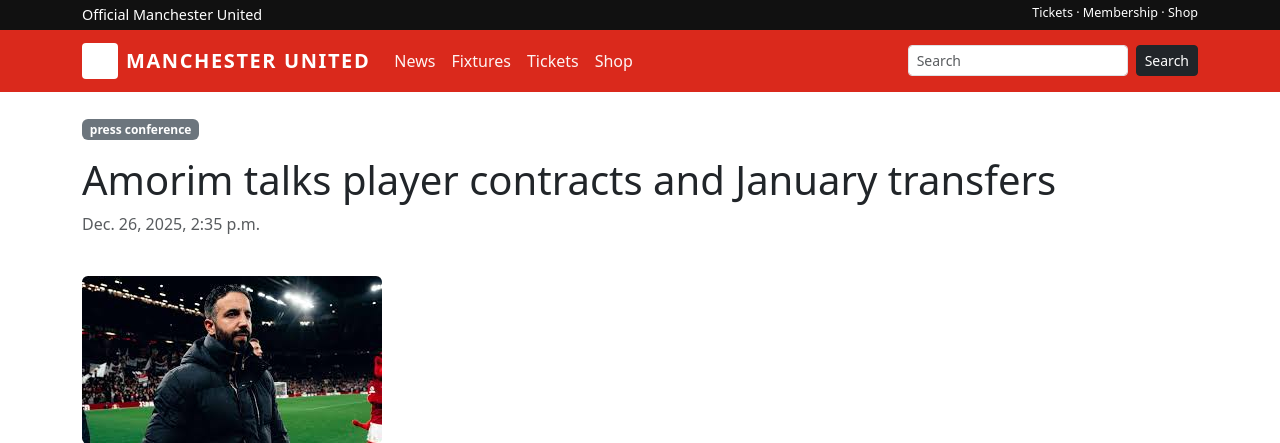
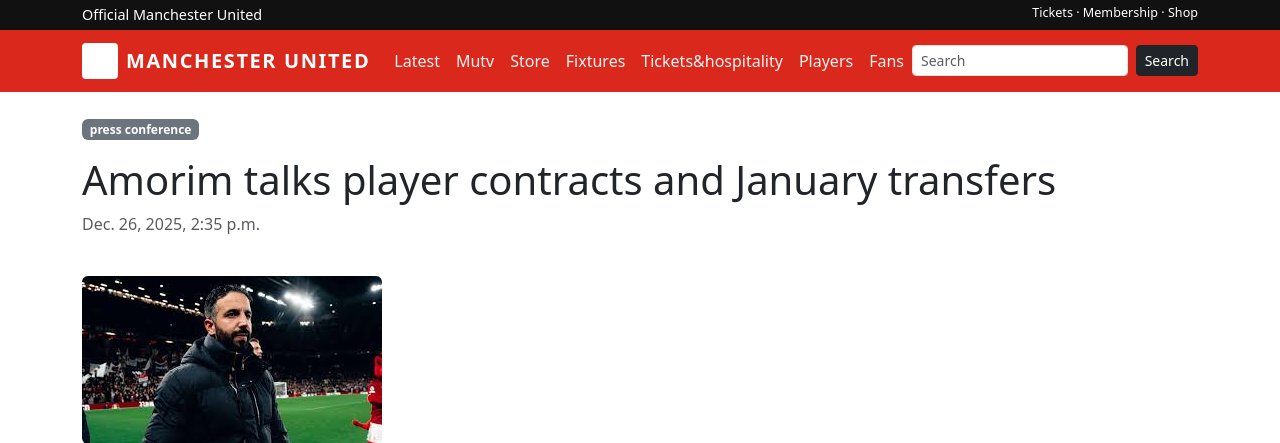
Before and after one commit to sami2995/manunited, a Django app: page /article/3/ in a window 1280 px wide. Shown: the top 443 px of the page. Run offline with Django 5.2, Linux system fonts and the light colour scheme; data comes from the database, SQL or seed files in the repository; both versions use the stored data as it was after the commit.

Commit message:
Update navigation links and fix article detail URL in templates

```diff
--- a/manunited_clone/news/templates/base.html
+++ b/manunited_clone/news/templates/base.html
@@ -35,10 +35,16 @@
 
       <div class="collapse navbar-collapse" id="navMain">
         <ul class="navbar-nav me-auto mb-2 mb-lg-0">
-          <li class="nav-item"><a class="nav-link" href="#">News</a></li>
+          <li class="nav-item"><a class="nav-link" href="#">Latest</a></li>
+          <li class="nav-item"><a class="nav-link" href="#">Mutv</a></li>
+
+          <li class="nav-item"><a class="nav-link" href="#">Store</a></li>
           <li class="nav-item"><a class="nav-link" href="#">Fixtures</a></li>
-          <li class="nav-item"><a class="nav-link" href="#">Tickets</a></li>
-          <li class="nav-item"><a class="nav-link" href="#">Shop</a></li>
+          <li class="nav-item"><a class="nav-link" href="#">Tickets&hospitality</a></li>
+        <li class="nav-item"><a class="nav-link" href="#">Players</a></li>
+
+        <li class="nav-item"><a class="nav-link" href="#">Fans</a></li>
+
         </ul>
         <form class="d-flex" role="search">
           <input class="form-control form-control-sm me-2" type="search" placeholder="Search" aria-label="Search">
--- a/manunited_clone/news/templates/home.html
+++ b/manunited_clone/news/templates/home.html
@@ -14,7 +14,7 @@
                   <span class="badge bg-dark">{{ article.category.name }}</span>
                   <h5 class="mt-2">{{ article.title }}</h5>
                   <p>{{ article.content|truncatewords:15 }}</p>
-                  <a href="{% url 'detail_url' article.id %}" class="btn btn-danger btn-sm">Read More</a>
+                  <a href="{% url 'detail_url' article.pk %}" class="btn btn-danger btn-sm">Read More</a>
               </div>
           </div>
       </div>
```
Also changed, not shown: manunited_clone/db.sqlite3, manunited_clone/media/news/download_8.jpg (added).
